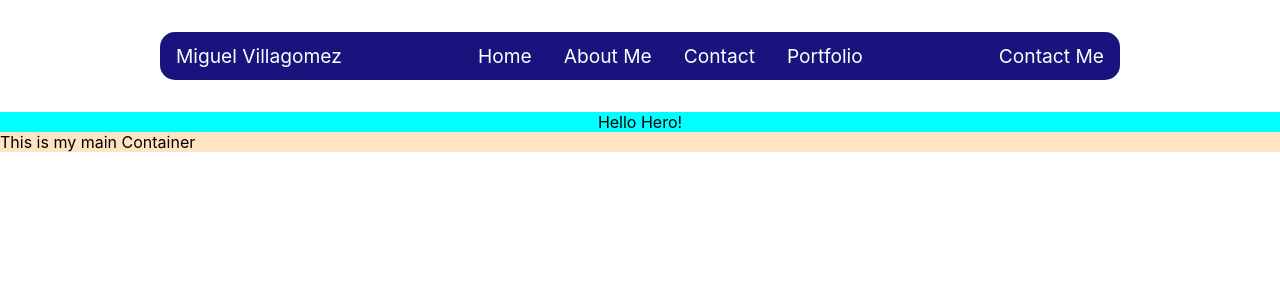
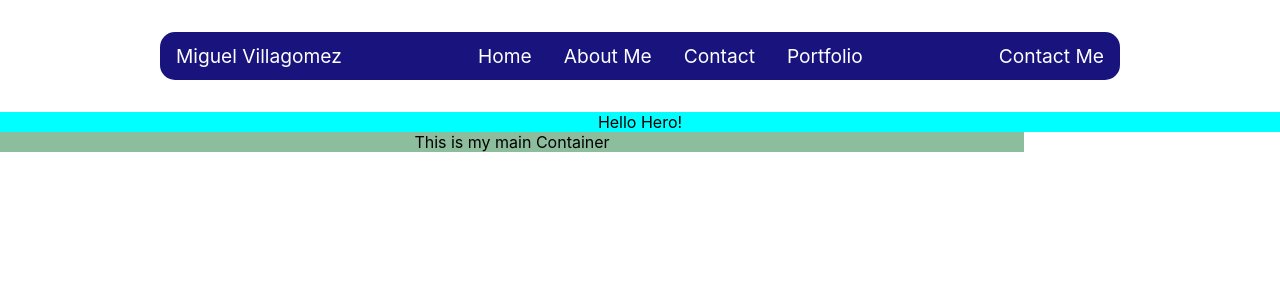
Before and after one commit to migavg/villagomez-portfolio, a React (Create React App) app: page / in a window 1280 px wide. Shown: the top 300 px of the page. Built offline with nearby package versions, Linux system fonts and the light colour scheme.

Commit message:
added basic container to page

```diff
--- a/src/components/Container.js
+++ b/src/components/Container.js
@@ -1,15 +1,16 @@
-import React, {useState} from "react";
+import React, { useState } from "react";
 
 
 const Container = () => {
 
-      return (
-        <div className="container">
-       <p>This is my main Container</p>
+  return (
+    <div className="container">
 
-        </div>
+        <p className="containerItems">This is my main Container</p>
 
-      );
+
+    </div>
+  );
 
 
 }
--- a/src/style.css
+++ b/src/style.css
@@ -27,8 +27,17 @@ nav .navItems {
 }
 
 .container {
+    justify-content: space-evenly;
     display: flex;
-    background-color: bisque;
+    background-color: rgb(140, 190, 158);
+    max-width: 80%;
+
+}
+
+.containerItems {
+    display: flex;
+    justify-content: center;
+    align-items: center;
 }
 
 @media (max-width:1050px) {
```
